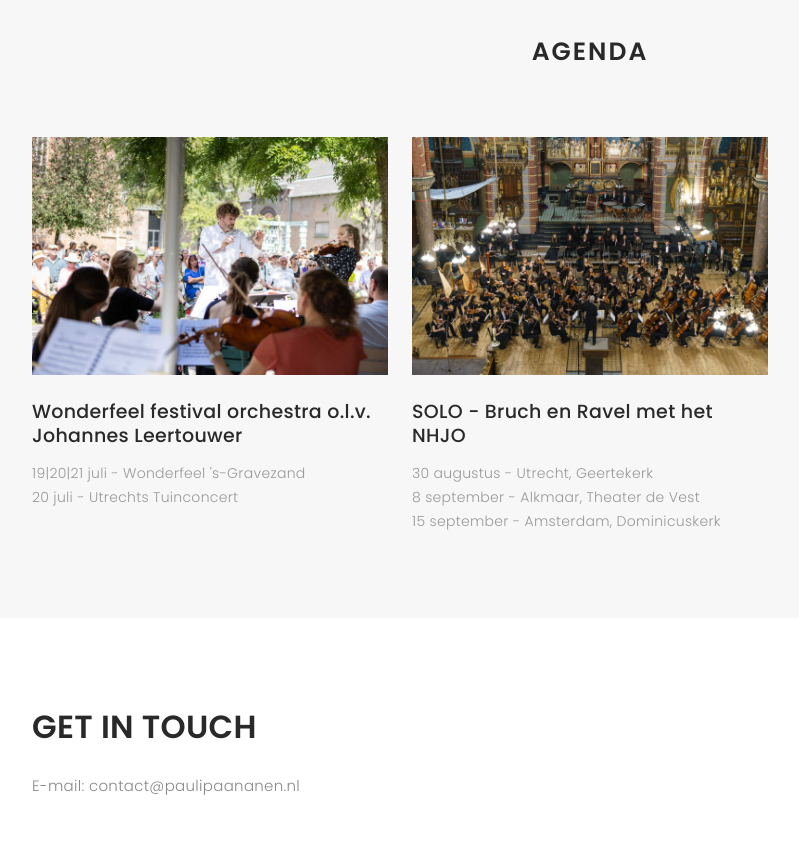
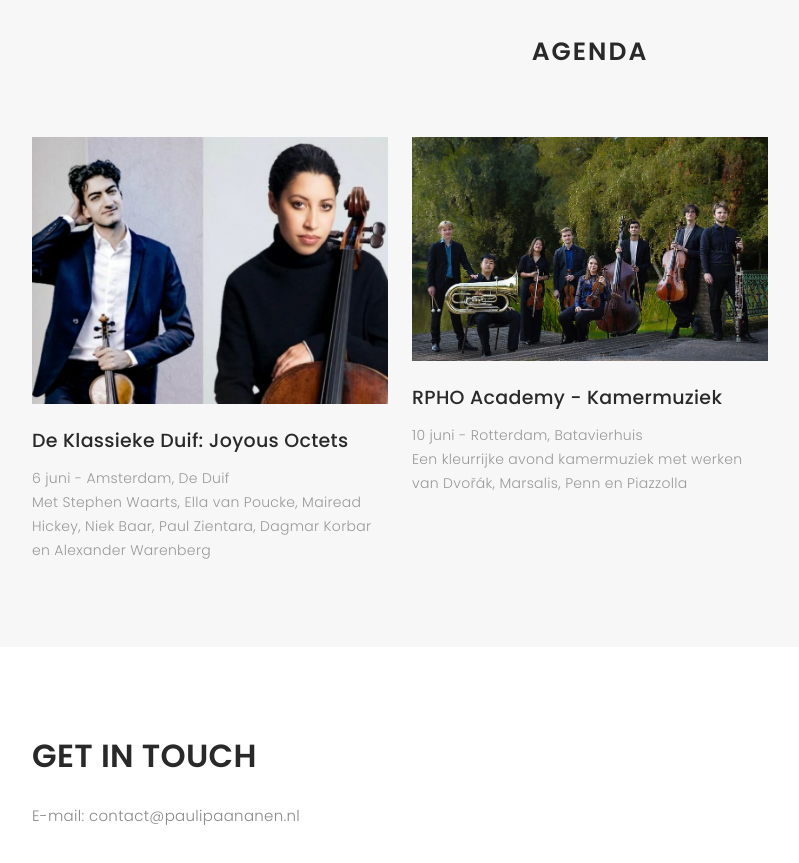
Before and after one commit to PauliPaananen/paulipaananen.github.io, a plain HTML site: page index.html in a window 1280 px wide. Shown: the part 2580-3443 px from the top of the page, without its empty margins (50-849 px from the left). Drawn offline with nearby package versions, Linux system fonts and the light colour scheme; a web font is replaced by a local one.

Commit message:
Update mei 2025

```diff
--- a/index.html
+++ b/index.html
@@ -216,12 +216,12 @@
             <div class="col-lg-4 col-md-6">
               <div class="agenda-info">
 
-                <a href="https://wonderfeel.nl" target="_blank"><img src="assets/img/wonderfeel.jpg" class="img-responsive" alt="img"></a>
+                <a href="https://stadsherstel.nl/cultuuragenda/de-klassieke-duif-6/" target="_blank"><img src="assets/img/duif.jpg" class="img-responsive" alt="img"></a>
 
                 <div class="agenda-txt">
 
-                  <h4><a href="https://wonderfeel.nl" target="_blank">Wonderfeel festival orchestra o.l.v. Johannes Leertouwer</a></h4>
-                  <p class="separator"> 19|20|21 juli - Wonderfeel 's-Gravezand </br> 20 juli - Utrechts Tuinconcert </br>
+                  <h4><a href="https://wonderfeel.nl" target="_blank">De Klassieke Duif: Joyous Octets</a></h4>
+                  <p class="separator"> 6 juni - Amsterdam, De Duif </br> Met Stephen Waarts, Ella van Poucke, Mairead Hickey, Niek Baar, Paul Zientara, Dagmar Korbar en Alexander Warenberg
                   </p>
 
                 </div>
@@ -232,12 +232,12 @@
             <div class="col-lg-4 col-md-6">
               <div class="agenda-info">
 
-                <a href="https://nhjo.nl/concertagenda/" target="_blank"><img src="assets/img/nhjo.jpg" class="img-responsive" alt="img"></a>
+                <a href="https://batavierhuis.nl/productie/kamermuziek-concert-met-musici-van-de-rotterdam-philharmonic-academy/" target="_blank"><img src="assets/img/academy.jpg" class="img-responsive" alt="img"></a>
 
                 <div class="agenda-txt">
 
-                  <h4><a href="https://nhjo.nl/concertagenda/" target="_blank">SOLO - Bruch en Ravel met het NHJO</a></h4>
-                  <p class="separator"> 30 augustus - Utrecht, Geertekerk </br> 8 september - Alkmaar, Theater de Vest </br> 15 september - Amsterdam, Dominicuskerk
+                  <h4><a href="https://batavierhuis.nl/productie/kamermuziek-concert-met-musici-van-de-rotterdam-philharmonic-academy/" target="_blank">RPHO Academy - Kamermuziek</a></h4>
+                  <p class="separator"> 10 juni - Rotterdam, Batavierhuis </br> Een kleurrijke avond kamermuziek met werken van Dvořák, Marsalis, Penn en Piazzolla
                   </p>
 
                 </div>
```
Also changed, not shown: assets/img/academy.jpg (added), assets/img/duif.jpg (added), assets/img/wonderfeel.jpg (deleted), 1 other file.
